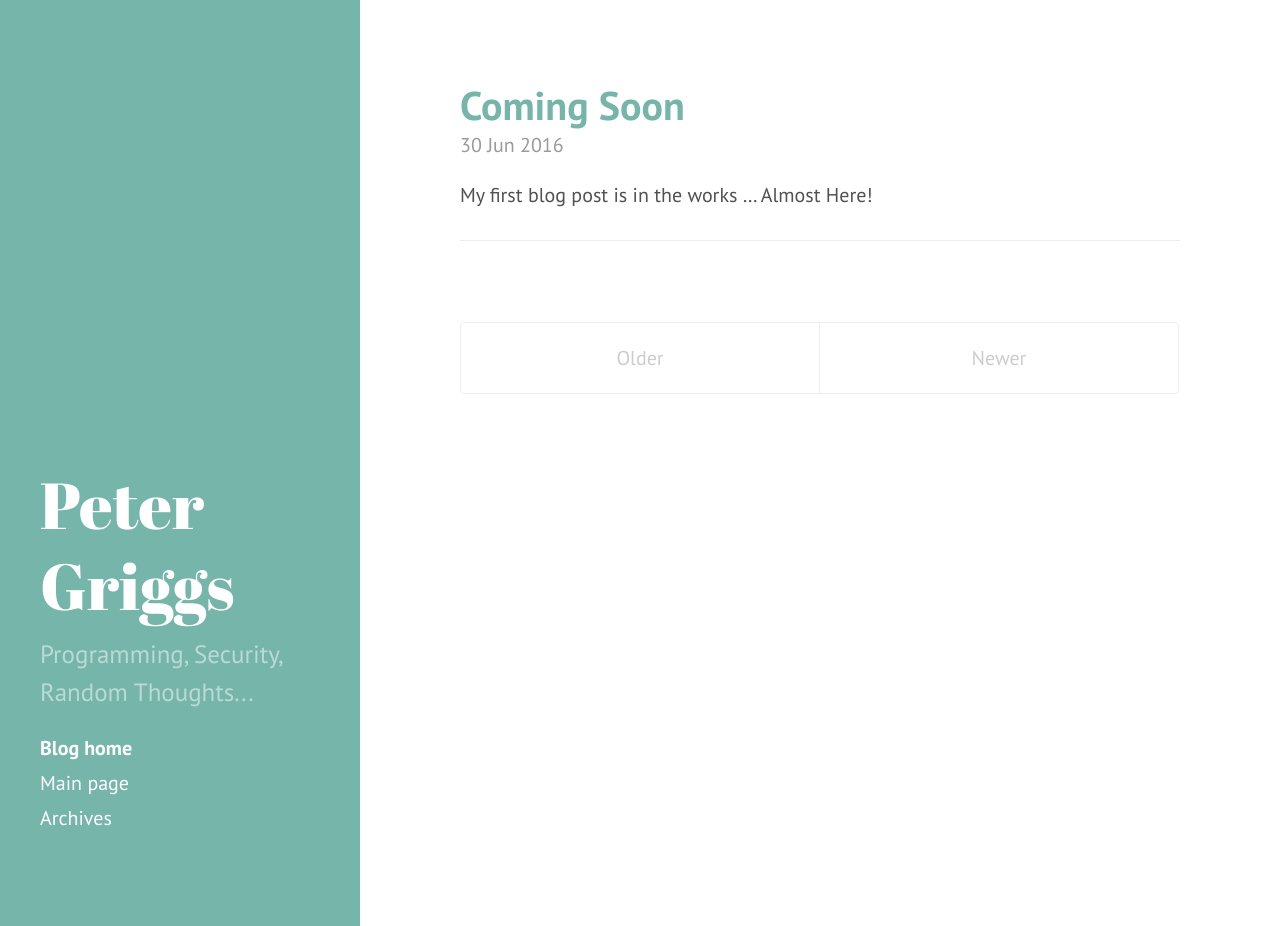
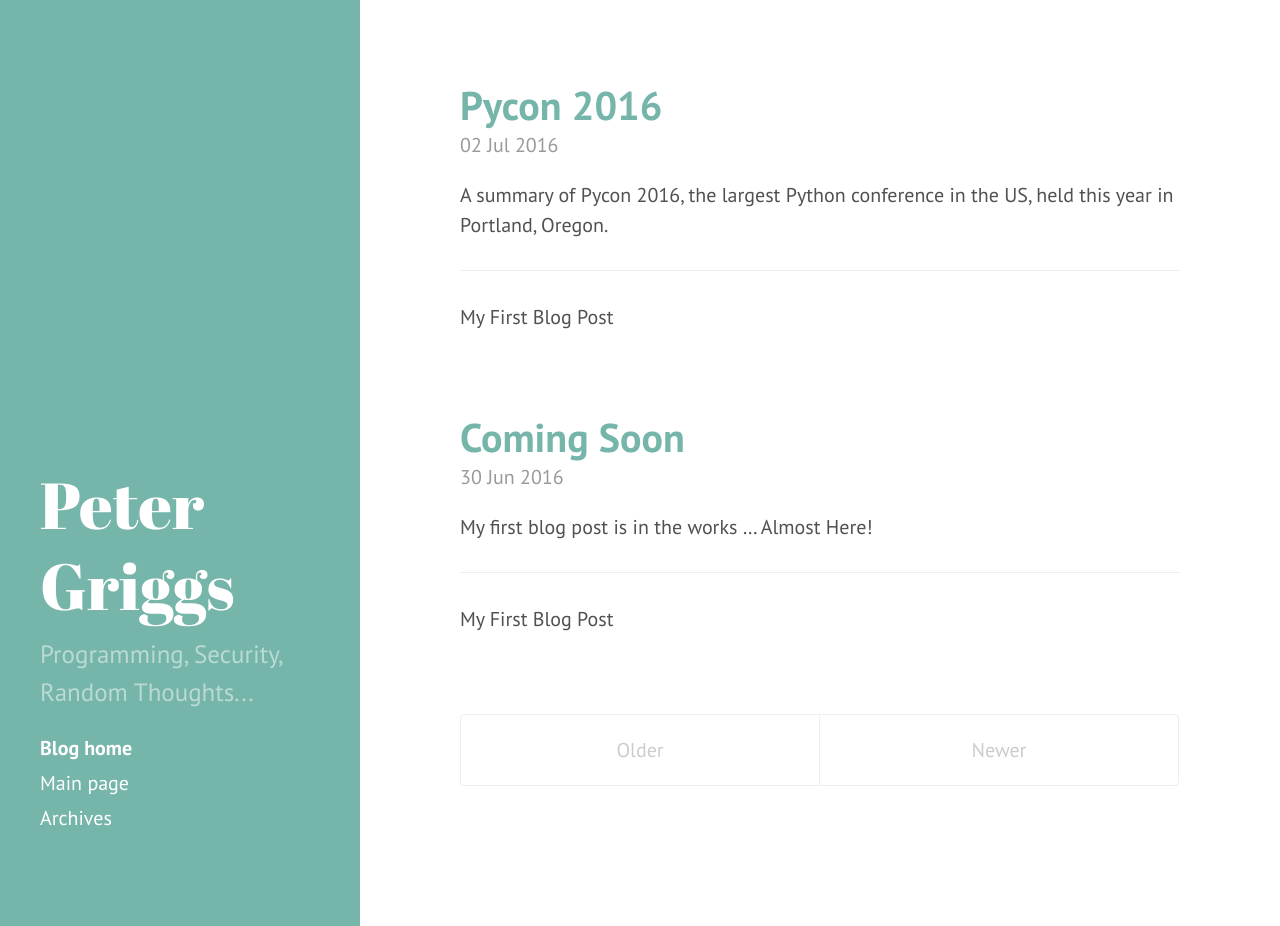
Before and after one commit to peterg17/blog, a Jekyll site: the page built from index.html, in a window 1280 px wide and 926 px high. Built offline with Jekyll 4.4.1, drawn with Linux system fonts in a browser that asks for light colours; Markdown is read by kramdown in place of the engine named in the settings; the list of posts is cut into pages by our own code.

Commit message:
Fixed page route bug

```diff
--- /dev/null
+++ b/CNAME
@@ -0,0 +1 @@
+blog.petergriggs.com
--- a/_posts/2016-06-28-16-Pycon2016.md
+++ b/_posts/2016-06-28-Coming-Soon.md
@@ -10,6 +10,7 @@ categories: updates
 [comment]:A summary of Pycon 2016, the largest Python conference in the US, held this year in Portland, Oregon.
 My first blog post is in the works ... Almost Here!
 
+
 -------
 
 [comment]: <> (This is a comment, it will not be included)[Official Pycon Website](https://us.pycon.org/2016/)
@@ -18,3 +19,4 @@ My first blog post is in the works ... Almost Here!
 [comment]:* The Conference
 [comment]:* Code Sprints
 [comment]:![Here's a shot of Guido Von Rossum giving his yearly talk]({{ site.url }}/public/screenshot.png)
+My First Blog Post
--- /dev/null
+++ b/_posts/2016-07-02-Pycon-2016.md
@@ -0,0 +1,20 @@
+---
+layout: post
+title: "Pycon 2016"
+date: 2016-07-02 00:00 -0500
+comments: true
+published: true
+categories: updates
+---
+
+A summary of Pycon 2016, the largest Python conference in the US, held this year in Portland, Oregon.
+
+-------
+
+[comment]: <> (This is a comment, it will not be included)[Official Pycon Website](https://us.pycon.org/2016/)
+[comment]:There were several parts of the event, including:
+[comment]:* Workshops
+[comment]:* The Conference
+[comment]:* Code Sprints
+[comment]:![Here's a shot of Guido Von Rossum giving his yearly talk]({{ site.url }}/public/screenshot.png)
+My First Blog Post
--- a/index.html
+++ b/index.html
@@ -7,7 +7,7 @@ title: Home
   {% for post in paginator.posts %}
   <div class="post">
     <h1 class="post-title">
-      <a href="{{ post.url }}">
+      <a href="{{ post.url }}.html">
         {{ post.title }}
       </a>
     </h1>
```
